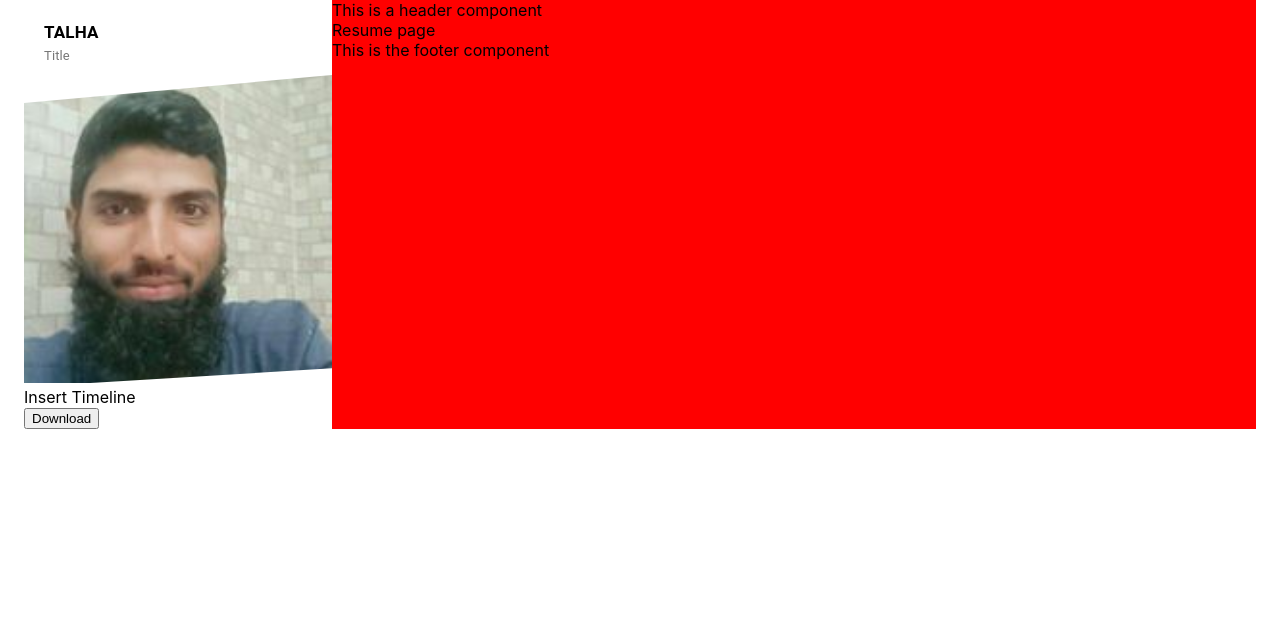
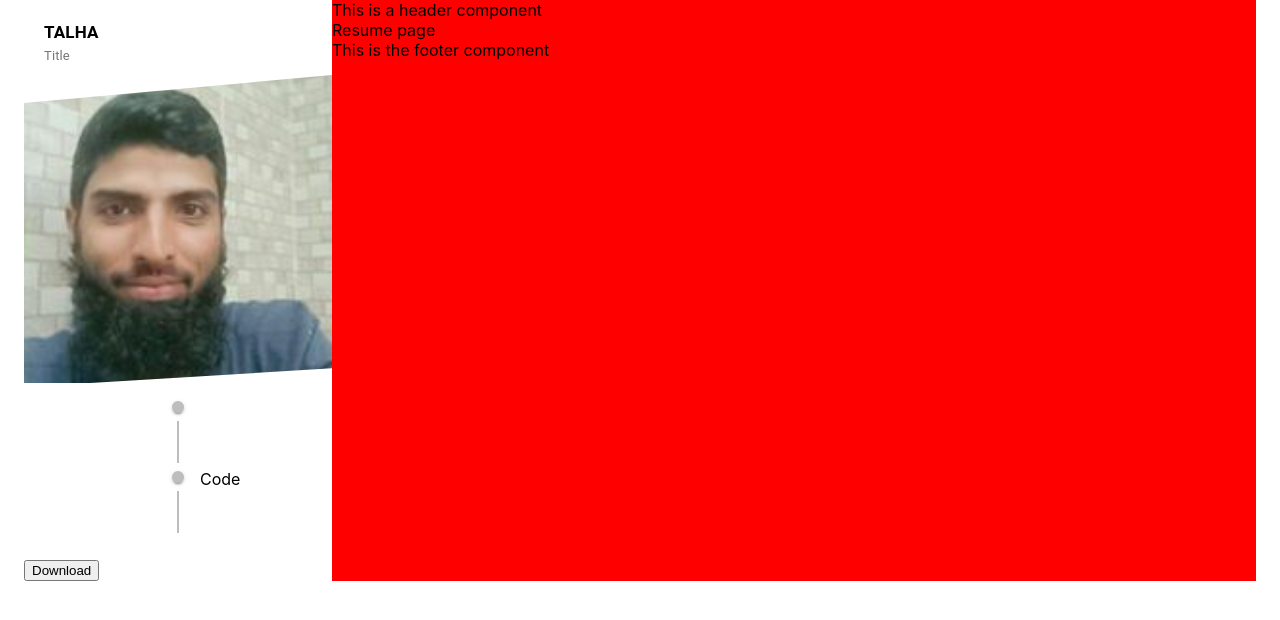
Before and after one commit to TalhaAhmedAI/portfolio, a React (Create React App) app: page / in a window 1280 px wide. Shown: the top 620 px of the page. Built offline with nearby package versions, Linux system fonts and the light colour scheme.

Commit message:
started styling timeline

```diff
--- a/src/components/Profile/Profile.js
+++ b/src/components/Profile/Profile.js
@@ -1,5 +1,6 @@
 import React from "react";
 import { Typography } from "@material-ui/core";
+import CustomTimeline from "../Timeline/Timeline";
 
 import "./Profile.css";
 import picture from "../../assets/images/picture.jpg";
@@ -15,7 +16,7 @@ const Profile = () => {
         <img src={picture} alt="Talha" />
       </figure>
       <div className="profile_information">
-        Insert Timeline
+        <CustomTimeline />
         <br />
         <button>Download</button>
       </div>
--- /dev/null
+++ b/src/components/Timeline/Timeline.js
@@ -0,0 +1,37 @@
+import React from "react";
+import Timeline from "@material-ui/lab/Timeline";
+import TimelineItem from "@material-ui/lab/TimelineItem";
+import TimelineSeparator from "@material-ui/lab/TimelineSeparator";
+import TimelineConnector from "@material-ui/lab/TimelineConnector";
+import TimelineContent from "@material-ui/lab/TimelineContent";
+import TimelineDot from "@material-ui/lab/TimelineDot";
+
+import "./Timeline.css";
+import { Typography } from "@material-ui/core";
+
+const CustomTimeline = ({ title }) => {
+  return (
+    <Timeline className="timeline">
+      <TimelineItem className="timeline_firstitem">
+        <TimelineSeparator>
+          <TimelineDot className="timeline_dot_header" />
+          <TimelineConnector />
+        </TimelineSeparator>
+        <TimelineContent>
+          <Typography variant="h6" className="timeline_header">
+            {title}
+          </Typography>
+        </TimelineContent>
+      </TimelineItem>
+      <TimelineItem>
+        <TimelineSeparator className="separator_padding">
+          <TimelineDot className="timeline_dot" />
+          <TimelineConnector />
+        </TimelineSeparator>
+        <TimelineContent>Code</TimelineContent>
+      </TimelineItem>
+    </Timeline>
+  );
+};
+
+export default CustomTimeline;
--- a/src/index.css
+++ b/src/index.css
@@ -9,6 +9,10 @@ body {
     sans-serif;
   -webkit-font-smoothing: antialiased;
   -moz-osx-font-smoothing: grayscale;
+  /* background-color: #fafafa;
+  overflow: hidden;
+  background: url("./assets/images/bg.jpg");
+  background-repeat: no-repeat; */
 }
 
 code {
```
Also changed, not shown: src/assets/images/bg.jpg (added), src/components/Timeline/Timeline.css (added).
